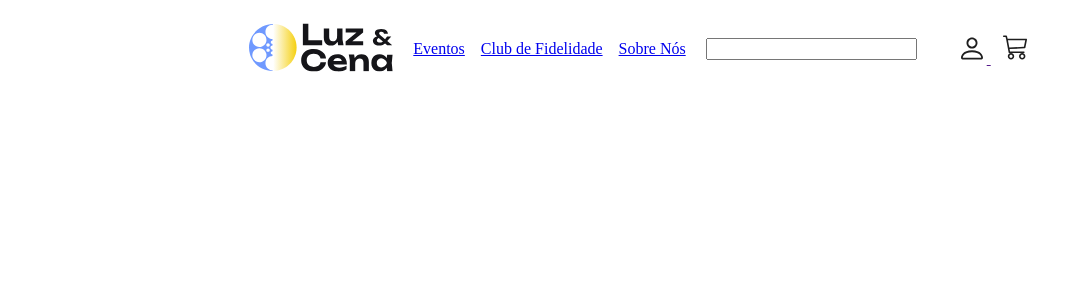
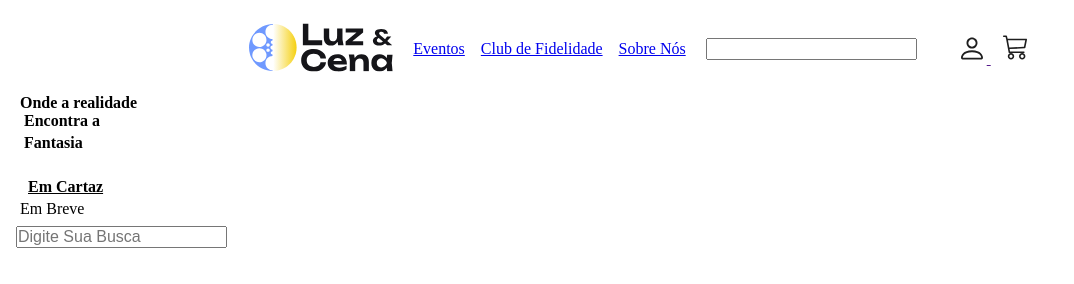
Before and after one commit to Gabriel4810/aula23, a plain HTML site: page index.html in a window 1280 px wide. Shown: the whole page, without its empty margins (0-1074 px from the left). Drawn offline with Linux system fonts and the light colour scheme.

Commit message:
Update index.html

```diff
--- a/index.html
+++ b/index.html
@@ -1,4 +1,3 @@
-
 <!DOCTYPE html>
 <html lang="pt-br">
 
@@ -35,7 +34,7 @@
                 <li class="">
                     <a href="#">
                         <form action="">
-                            <input type="search" id="localizacao" class="">
+                            <input class="localizacao" type="search" id="localizacao" class="">
                         </form>
                     </a>
                 </li>
@@ -53,6 +52,22 @@
             </ul>
         </nav>
     </header>
+    <div class="Banner">
+        <div class="Banner_Container">
+            <h2 class="Banner_Titulo"> Onde a realidade <br>
+                <span class="Banner_Titulo-Destaque">Encontra a <p class="Fantasia">Fantasia</p></span>
+            </h2>
+        </div>
+    </div>
+    <div class="Cartaz">
+        <ul class="Menu-List">
+            <li class="Menu-List_Item Menu-List_Item-Ativo"><u><b>Em Cartaz</b></u></li>
+            <li class="Menu-List_Item">Em Breve</li>
+        </ul>
+    </div>
+    <form>
+        <input class="search" type="search" placeholder="Digite Sua Busca" class="Cartaz_Pesquisa">
+    </form>
 </body>
 
 </html>
```
